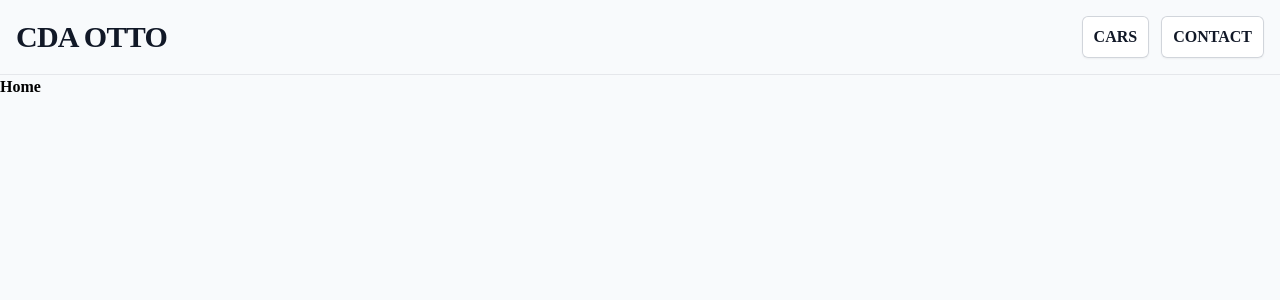
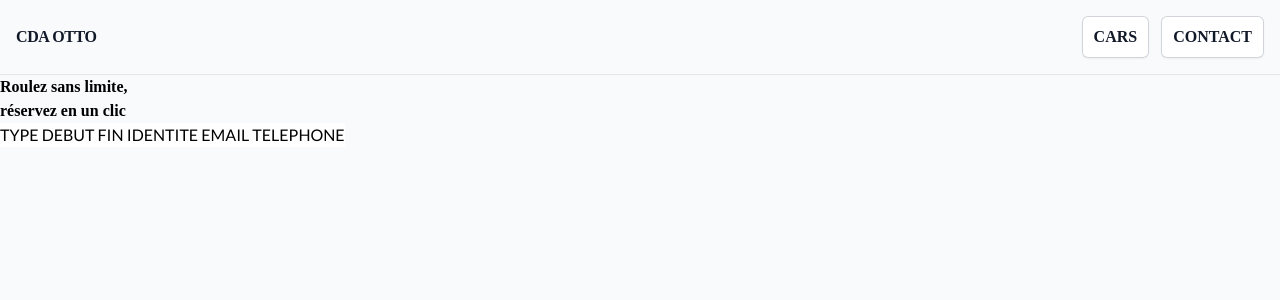
Before and after one commit to MarvinDlls/cda-otto, a PHP site: page / in a window 1280 px wide. Shown: the top 300 px of the page. Run offline with PHP 8.4, Linux system fonts and the light colour scheme; some web fonts are replaced.

Commit message:
Enhance nav title size; update home view with new header layout and form for user input

```diff
--- a/src/components/nav.php
+++ b/src/components/nav.php
@@ -1,6 +1,6 @@
 <div class="lg:flex lg:items-center lg:justify-between border-b border-gray-200 p-4">
     <div class="min-w-0 flex-1">
-        <h2 class="text-2xl/7 font-bold text-gray-900 sm:truncate sm:text-3xl sm:tracking-tight">
+        <h2 class="text-4xl/7 font-bold text-gray-900 sm:truncate sm:text-4xl sm:tracking-tight">
             <a href="/">CDA OTTO</a>
         </h2>
     </div>
--- a/src/views/home.php
+++ b/src/views/home.php
@@ -1 +1,18 @@
-<h1>Home</h1>
+<main class="">
+    <header class="bg-cover relative min-h-screen">
+        <div class="absolute z-10 h-full w-full bg-gradient-to-b from-transparent to-black opacity-75"></div>
+        <div class=" absolute z-20">
+            <h1 class="text-7xl text-center text-transparent bg-clip-text bg-gradient-to-r from-red-600 to-amber-600">
+                Roulez sans limite, <br> réservez en un clic
+            </h1>
+            <form action="" method="post" class="bg-white p-3">
+                TYPE
+                DEBUT
+                FIN
+                IDENTITE
+                EMAIL
+                TELEPHONE
+            </form>
+        </div>
+    </header>
+</main>
```
